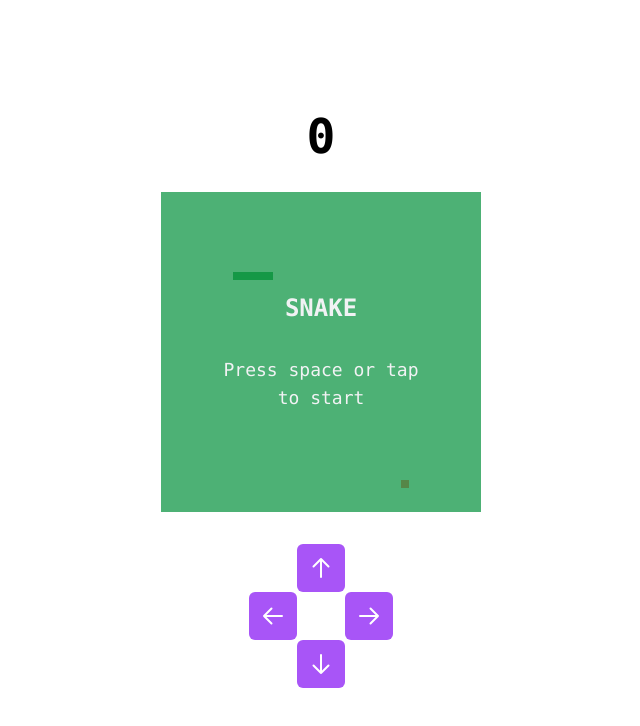
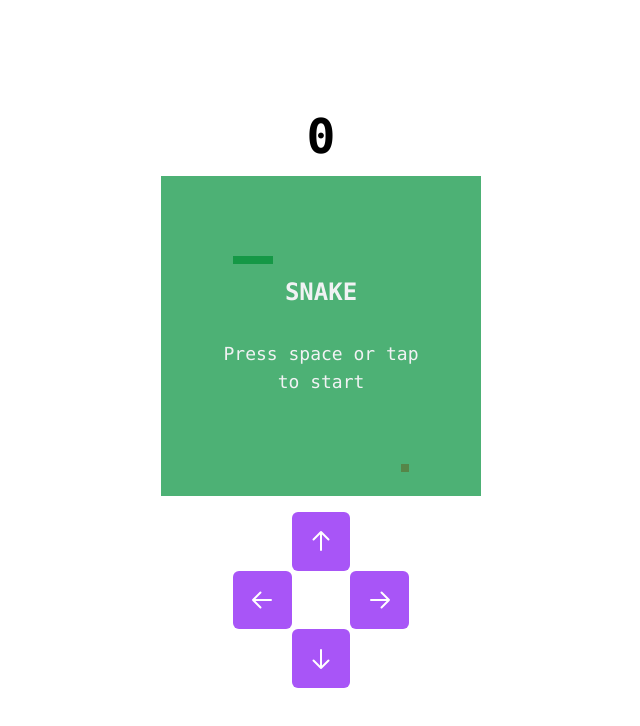
Before and after one commit to devinjameson/snake, a React (Vite) app: page / in a window 1280 px wide. Shown: the top 726 px of the page, without its empty margins (319-959 px from the left). Built offline with nearby package versions, Linux system fonts and the light colour scheme; what @effect/schema would draw is missing.

Commit message:
Make control buttons bigger

```diff
--- a/src/App.tsx
+++ b/src/App.tsx
@@ -31,9 +31,9 @@ const App = (): JSX.Element => {
 
   return (
     <div className="flex flex-col items-center justify-center h-screen">
-      <p className="mb-8 font-mono font-bold text-5xl">{points}</p>
+      <p className="mb-4 font-mono font-bold text-5xl">{points}</p>
 
-      <div className="flex items-center justify-center relative bg-white mb-8">
+      <div className="flex items-center justify-center relative bg-white mb-4">
         <div className="flex items-center justify-center">
           <BoardView />
         </div>
@@ -48,7 +48,7 @@ const App = (): JSX.Element => {
 
 const Controls = (): JSX.Element => {
   return (
-    <div className="w-36 h-36 flex">
+    <div className="w-44 h-44 flex">
       <div className="flex flex-col flex-1">
         <div className="flex-1" />
         <ControlButton direction="Left" />
```
